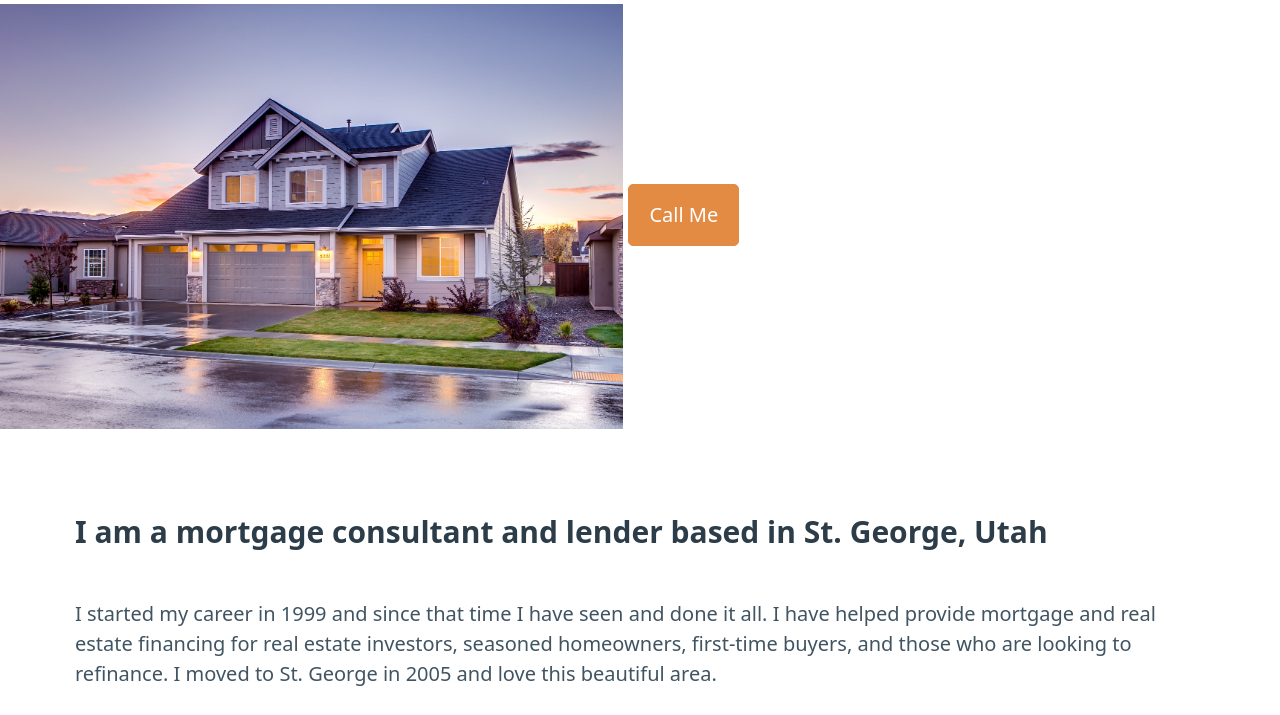
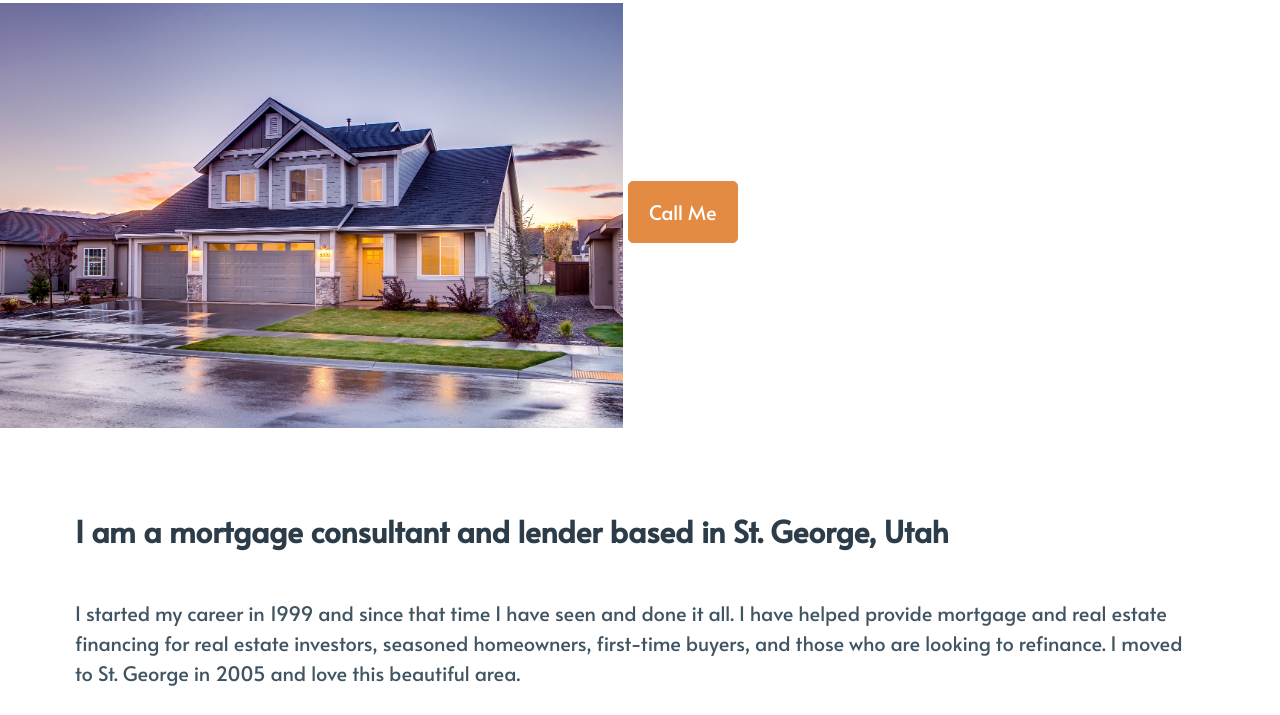
Before and after one commit to skbolton/ryanbolton, a plain HTML site: page index.html in a window 1280 px wide. Shown: the part 144-859 px from the top of the page. Drawn offline with nearby package versions, Linux system fonts and the light colour scheme.

Commit message:
Add Alata font to project

```diff
--- a/index.html
+++ b/index.html
@@ -6,6 +6,9 @@
     <link rel="stylesheet" href="https://unpkg.com/@picocss/pico@latest/css/pico.min.css">
     <link href="https://cdn.jsdelivr.net/npm/remixicon@2.2.0/fonts/remixicon.css" rel="stylesheet">
     <link rel="stylesheet" href="./styles.css">
+    <link rel="preconnect" href="https://fonts.googleapis.com">
+    <link rel="preconnect" href="https://fonts.gstatic.com" crossorigin>
+    <link href="https://fonts.googleapis.com/css2?family=Alata&display=swap" rel="stylesheet">
     <title>Ryan Bolton</title>
   </head>
   <body>
--- a/styles.css
+++ b/styles.css
@@ -3,6 +3,7 @@
   --primary-hover: #3FA9F5;
   --secondary: #E38A43;
   --contrast: #54545e;
+  --font-family: 'Alata', sans-serif;
 }
 
 .top-nav {
```
